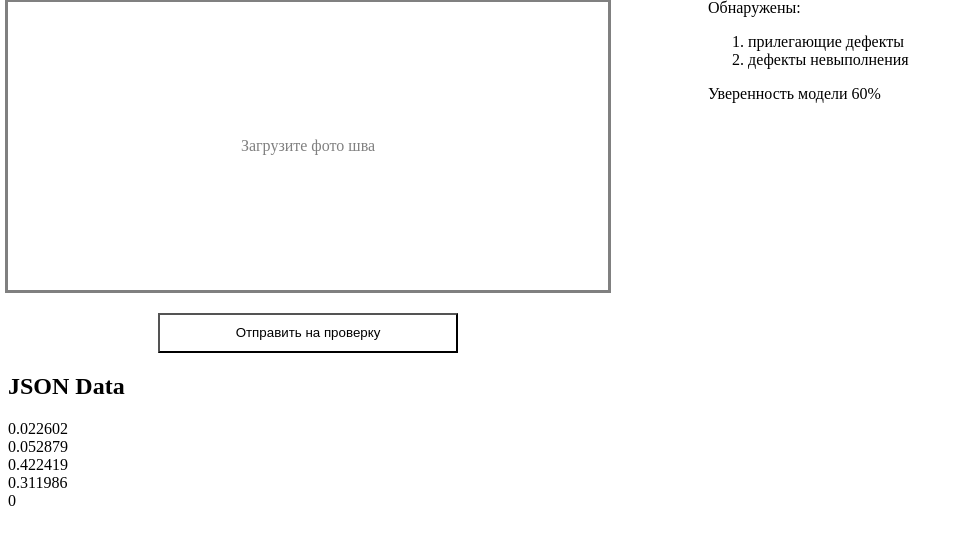
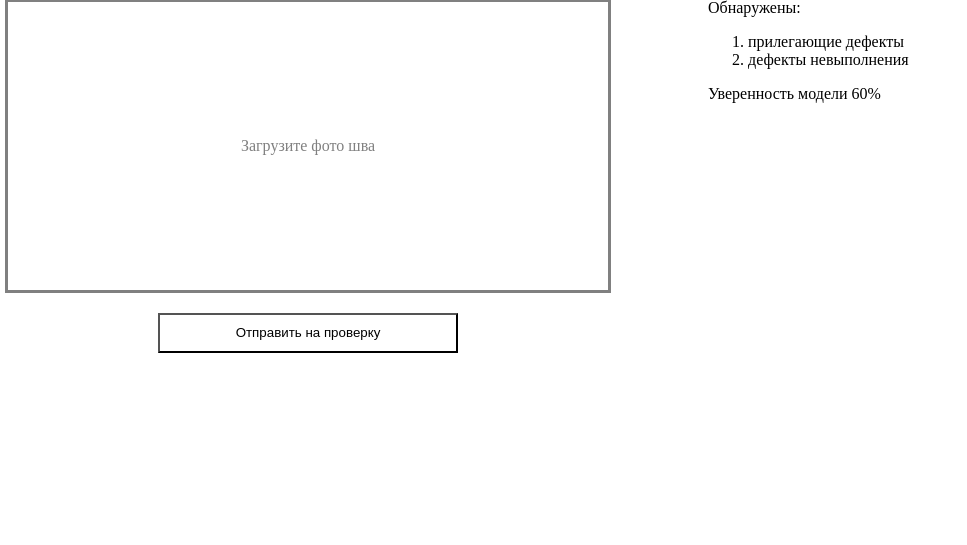
Before and after one commit to AI-Solution-inc/AtomicHack2.0_DetectDefects, a Django app: page / in a window 1280 px wide. Shown: the part 76-621 px from the top of the page, without its empty margins (0-967 px from the left). Run offline with Django 5.2, Linux system fonts and the light colour scheme.

Commit message:
screen chg

```diff
--- a/web/atomic_web/myapp/templates/starting_screen.html
+++ b/web/atomic_web/myapp/templates/starting_screen.html
@@ -44,14 +44,16 @@
             <img class="result-img" src="{{ uploaded_file_url }}" alt="Processed Image" />
             {% endif %}
 
-          <div
-            class="result-frame"
-            data-width="0.022602"
-            data-heigth="0.052879"
-            data-x="0.422419"
-            data-y="0.311986"
-            data-class="0"
-          ></div>
+            {% for item in data %}
+            <div
+              class="result-frame"
+              data-width="{{ item.width }}"
+              data-height="{{ item.height }}"
+              data-x="{{ item.x }}"
+              data-y="{{ item.y }}"
+              data-class="{{ item.class }}"
+            ></div>
+            {% endfor %}
           <div class="result-content">
             <div>Обнаружены:</div>
             <ol>
@@ -62,18 +64,6 @@
           </div>
         </div>
       </div>
-      <div class="json-data">
-        <h2>JSON Data</h2>
-        {% for item in data %}
-        <div class="json-item">
-          <div>{{ item.width }}</div>
-          <div>{{ item.height }}</div>
-          <div>{{ item.x }}</div>
-          <div>{{ item.y }}</div>
-          <div>{{ item.class }}</div>
-        </div>
-        {% endfor %}
-      </div>
     </div>
   </body>
 </html>
```
Also changed, not shown: web/atomic_web/media/test_9J1hjT2.jpg (added), web/atomic_web/media/test_ryFrDyY.jpg (added), web/atomic_web/media/Снимок экрана 2024-06-15 044906_HiknFcq.png (added), web/atomic_web/media/Снимок экрана 2024-06-15 044906_S1sRWqA.png (added), web/atomic_web/media/Снимок экрана 2024-06-15 044906_TXMelD3.png (added).
